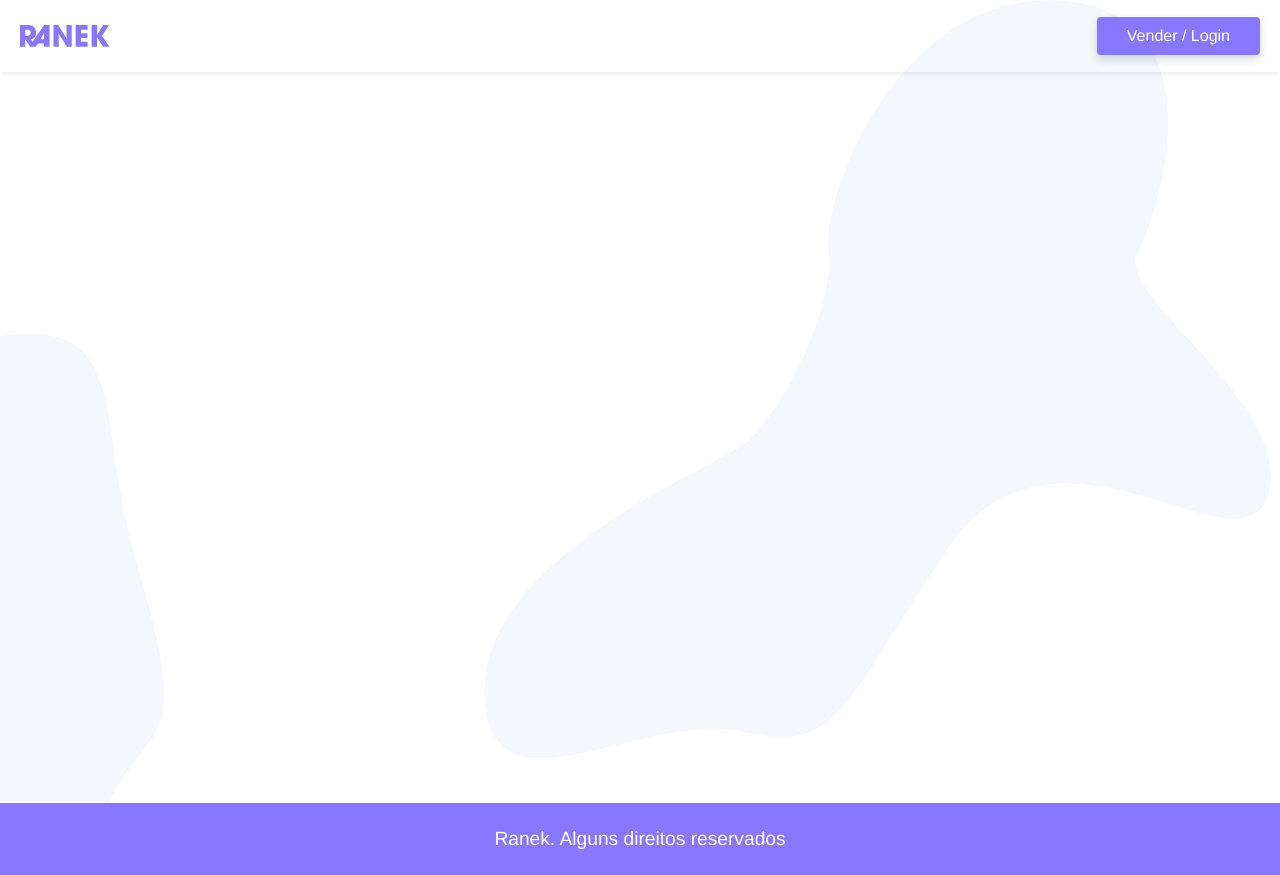
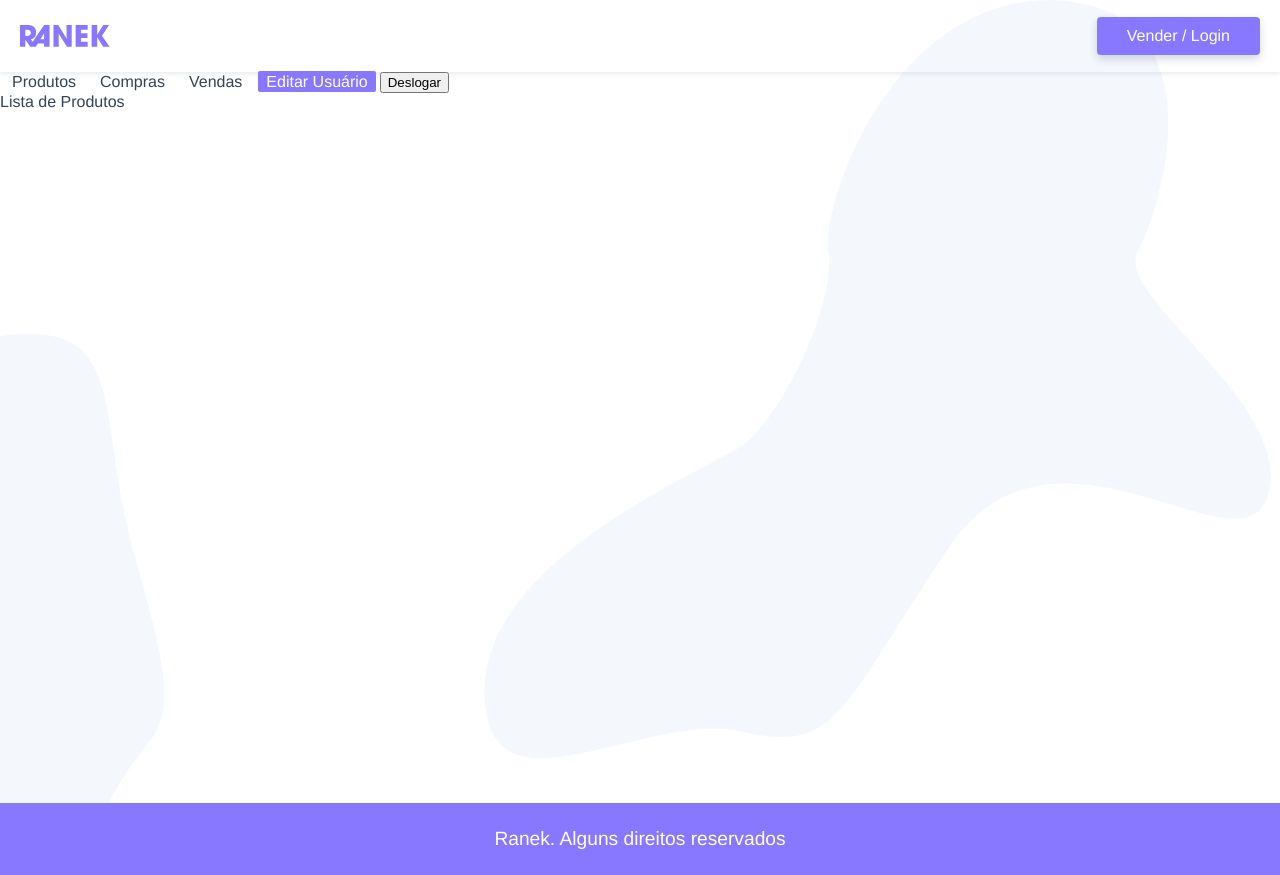
Before and after one commit to Mario-Scheffler/ranek, a Vue app: page /usuario/editar in a window 1280 px wide. Built offline with nearby package versions, Linux system fonts and the light colour scheme.

Commit message:
adicionado router e páginas de usuário

```diff
--- a/src/router/index.js
+++ b/src/router/index.js
@@ -4,6 +4,10 @@ import HomeView from "../views/HomeView.vue";
 import ProdutoView from "../views/ProdutoView.vue";
 import LoginView from "../views/LoginView.vue";
 import UsuarioView from "../views/usuario/UsuarioView.vue";
+import UsuarioProdutos from "../views/usuario/UsuarioProdutos.vue";
+import UsuarioVendas from "../views/usuario/UsuarioVendas.vue";
+import UsuarioCompras from "../views/usuario/UsuarioCompras.vue";
+import UsuarioEditar from "../views/usuario/UsuarioEditar.vue";
 
 Vue.use(VueRouter);
 
@@ -29,8 +33,29 @@ export default new VueRouter({
 		},
 		{
 			path: "/usuario",
-			name: "usuario",
 			component: UsuarioView,
+			children: [
+				{
+					path: "",
+					name: "usuario",
+					component: UsuarioProdutos,
+				},
+				{
+					path: "compras",
+					name: "compras",
+					component: UsuarioCompras,
+				},
+				{
+					path: "vendas",
+					name: "vendas",
+					component: UsuarioVendas,
+				},
+				{
+					path: "editar",
+					name: "usuario-editar",
+					component: UsuarioEditar,
+				},
+			],
 		},
 	],
 	scrollBehavior() {
--- a/src/store/index.js
+++ b/src/store/index.js
@@ -40,5 +40,20 @@ export default new Vuex.Store({
 			context.commit("UPDATE_USUARIO", { id: payload.email });
 			return api.post("/usuario", payload);
 		},
+		deslogarUsuario(context) {
+			context.commit("UPDATE_USUARIO", {
+				id: "",
+				nome: "",
+				email: "",
+				senha: "",
+				cep: "",
+				rua: "",
+				numero: "",
+				bairro: "",
+				cidade: "",
+				estado: "",
+			});
+			context.commit("UPDATE_LOGIN", false);
+		},
 	},
 });
--- /dev/null
+++ b/src/views/usuario/UsuarioCompras.vue
@@ -0,0 +1,13 @@
+<template>
+  <p>Lista de Compras</p>
+</template>
+
+<script>
+export default {
+
+}
+</script>
+
+<style>
+
+</style>
--- /dev/null
+++ b/src/views/usuario/UsuarioEditar.vue
@@ -0,0 +1,13 @@
+<template>
+  <p>Lista de Produtos</p>
+</template>
+
+<script>
+export default {
+
+}
+</script>
+
+<style>
+
+</style>
--- /dev/null
+++ b/src/views/usuario/UsuarioProdutos.vue
@@ -0,0 +1,13 @@
+<template>
+  <p>Lista de Produtos</p>
+</template>
+
+<script>
+export default {
+
+}
+</script>
+
+<style>
+
+</style>
--- /dev/null
+++ b/src/views/usuario/UsuarioVendas.vue
@@ -0,0 +1,13 @@
+<template>
+  <p>Lista de Vendas</p>
+</template>
+
+<script>
+export default {
+
+}
+</script>
+
+<style>
+
+</style>
--- a/src/views/usuario/UsuarioView.vue
+++ b/src/views/usuario/UsuarioView.vue
@@ -1,9 +1,39 @@
 <template>
-  <p>Página do Usuário</p>
+  <section class="usuario">
+    <nav class="sidenav">
+      <ul>
+        <li>
+          <router-link :to="{ name: 'usuario' }">Produtos</router-link>
+        </li>
+        <li>
+          <router-link :to="{ name: 'compras' }">Compras</router-link>
+        </li>
+        <li>
+          <router-link :to="{ name: 'vendas' }">Vendas</router-link>
+        </li>
+        <li>
+          <router-link :to="{ name: 'usuario-editar' }">Editar Usuário</router-link>
+        </li>
+        <li>
+          <button @click.prevent="deslogar">Deslogar</button>
+        </li>
+      </ul>
+    </nav>
+    <transition mode="out-in">
+      <router-view></router-view>
+    </transition>
+  </section>
+
 </template>
 
 <script>
 export default {
-  name: 'UsuarioView'
+  name: 'UsuarioView',
+  methods: {
+    deslogar() {
+      this.$store.dispatch('deslogarUsuario');
+      this.$router.push('/login')
+    }
+  }
 }
 </script>
```
